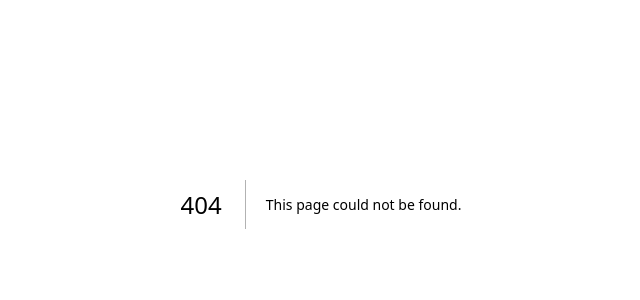
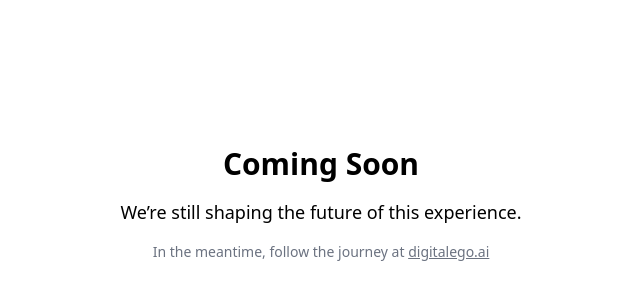
Before and after one commit to mbumpus/digitalego-landing, a Next.js app: page /waitlist in a window 1280 px wide. Before the commit this address had no page. Shown: the part 196-496 px from the top of the page, without its empty margins (319-959 px from the left). Built offline with nearby package versions, Linux system fonts and the light colour scheme.

Commit message:
Create page.jsx

```diff
--- /dev/null
+++ b/app/waitlist/page.jsx
@@ -0,0 +1,9 @@
+export default function Waitlist() {
+  return (
+    <div className="flex flex-col items-center justify-center min-h-screen text-center p-6">
+      <h1 className="text-3xl font-bold mb-4">Coming Soon</h1>
+      <p className="text-lg">We’re still shaping the future of this experience.</p>
+      <p className="text-sm text-gray-500 mt-4">In the meantime, follow the journey at <a href="https://digitalego.ai" className="underline">digitalego.ai</a></p>
+    </div>
+  );
+}
```
